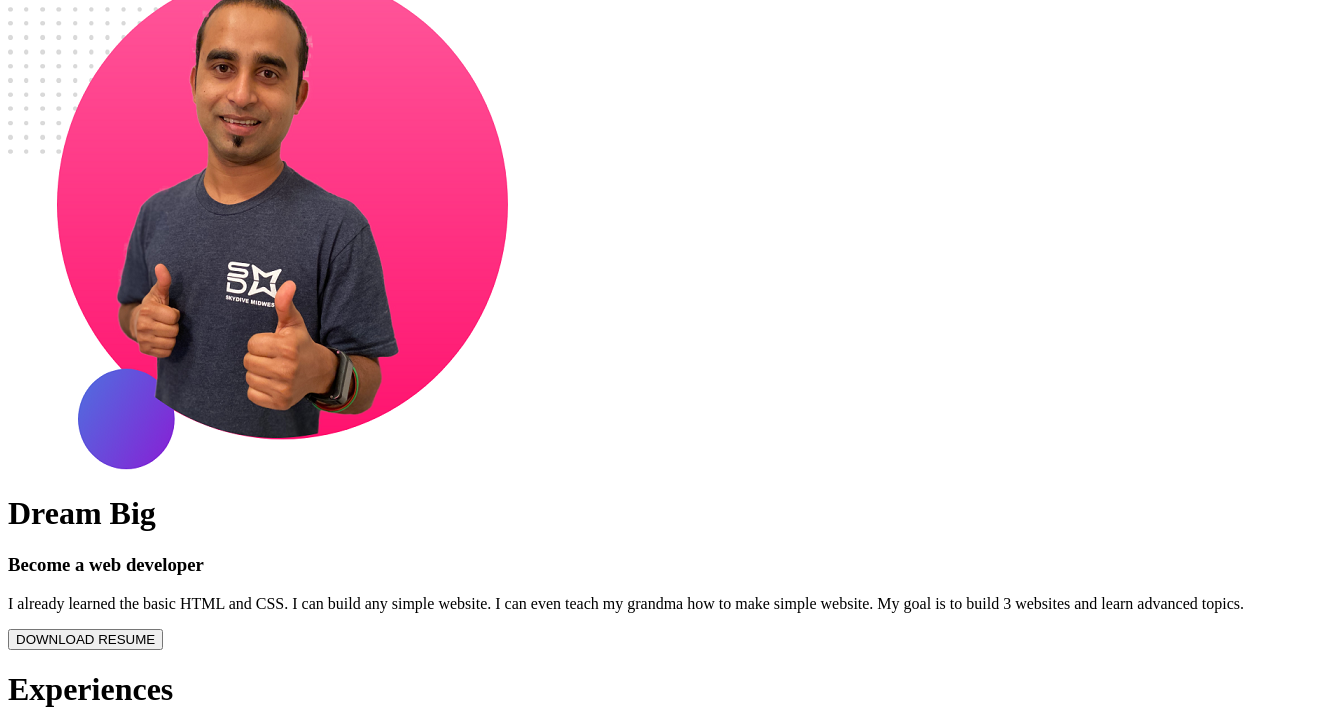
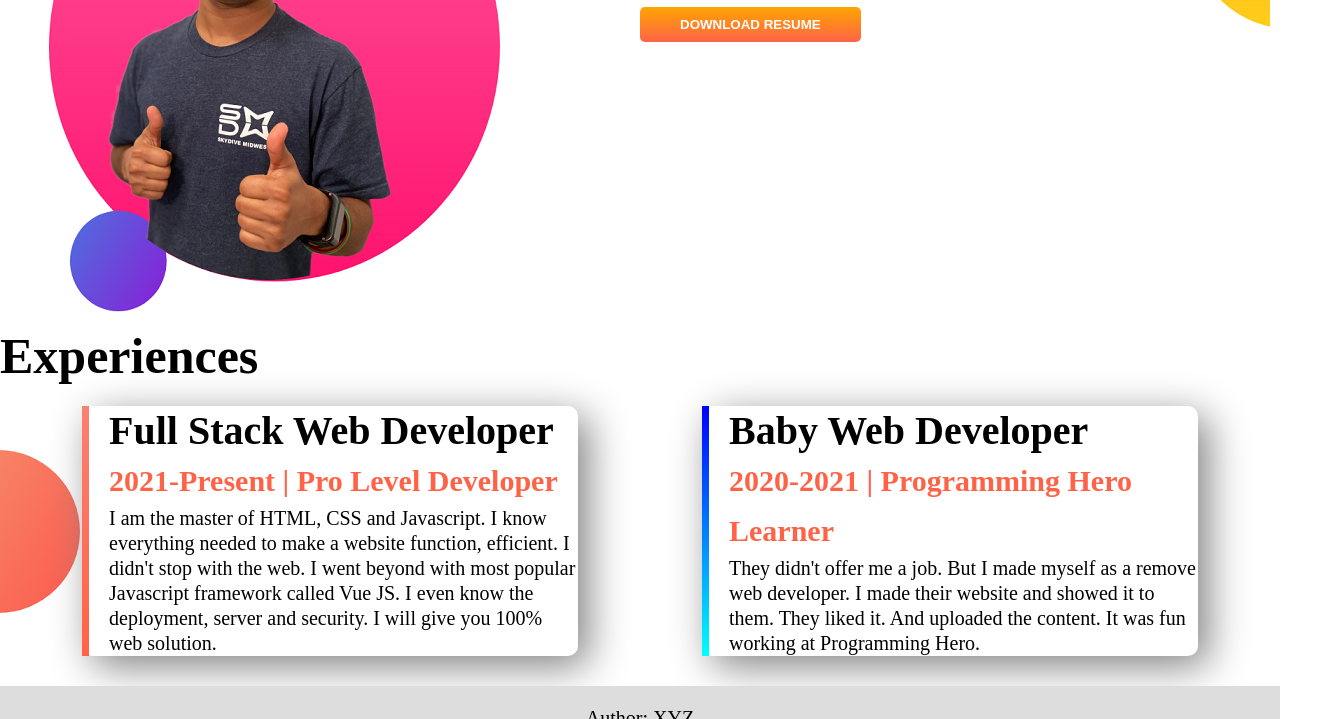
Before and after one commit to Pappu-Shafiq/Portfolio-Website-Shafiq, a plain HTML site: page index.html in a window 1280 px wide. Shown: the part 812-1531 px from the top of the page, 1320 px wide, since content can reach past the window. Drawn offline with Linux system fonts and the light colour scheme.

Commit message:
Add files via upload

```diff
--- a/index.html
+++ b/index.html
@@ -5,7 +5,7 @@
     <meta http-equiv="X-UA-Compatible" content="IE=edge">
     <meta name="viewport" content="width=device-width, initial-scale=1.0">
     <title>Grid Layout W3schools</title>
-    <link rel="stylesheet" href="Grid Layout-4.css">
+    <link rel="stylesheet" href="Style.css">
 </head>
 <body>
 
```
